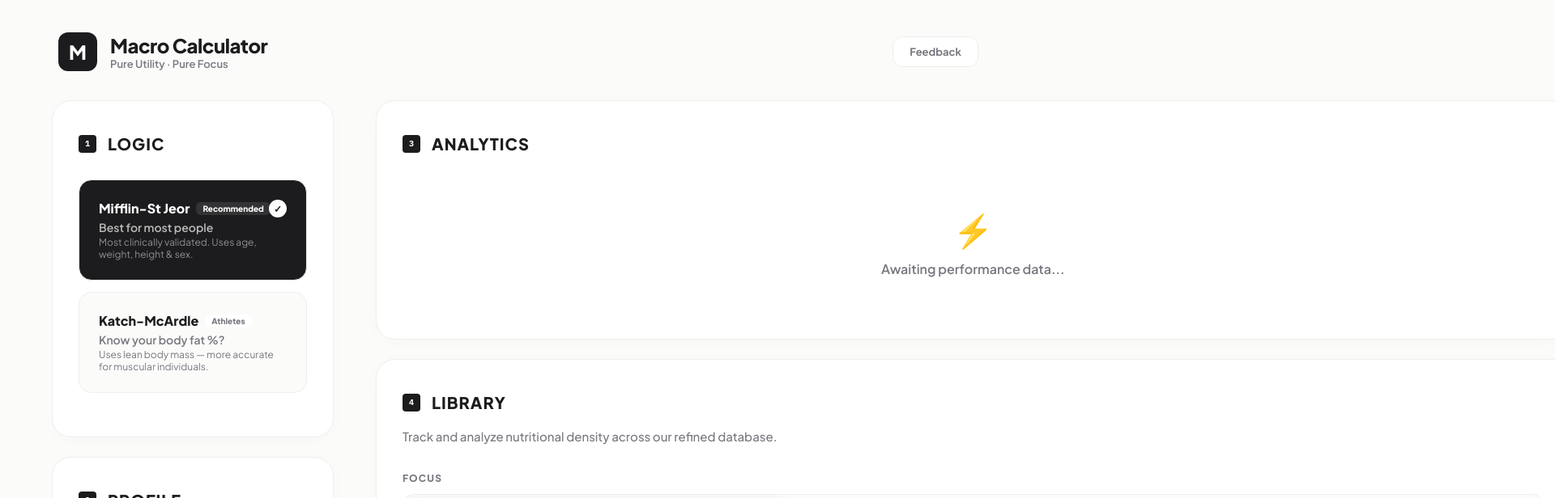
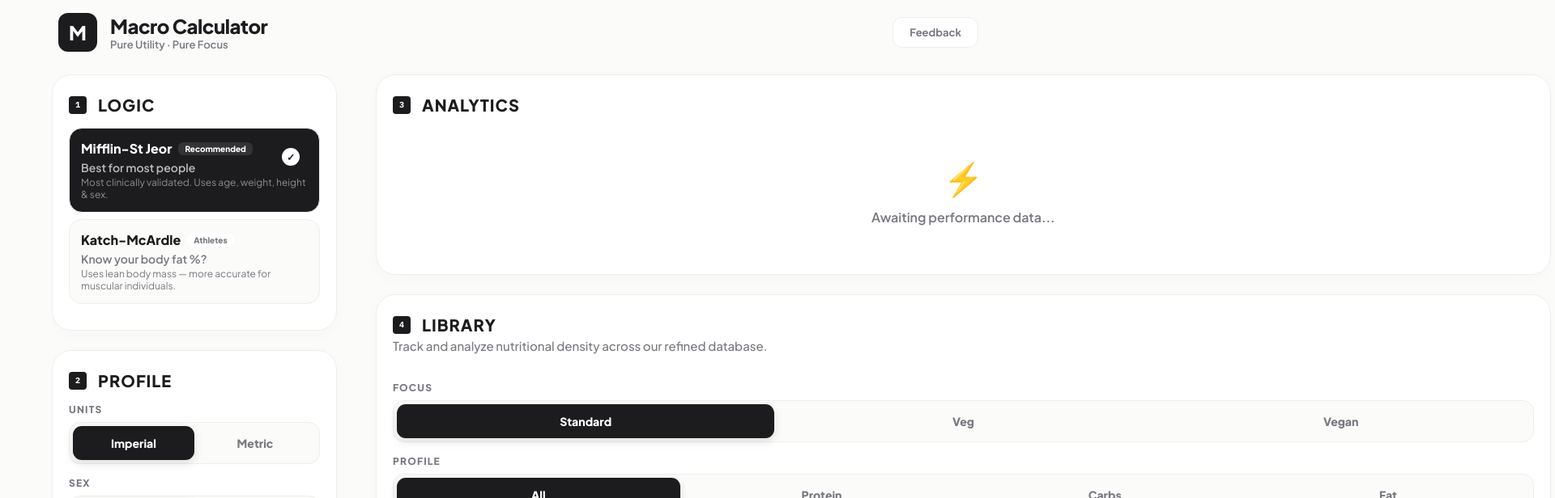
Before and after one commit to gavishah/macro-calculator, a React (Vite) app: page / in a window 1280 px wide. Shown: the top 616 px of the page at 81% size, 1920 px wide, since content can reach past the window. Built offline with nearby package versions, Linux system fonts and the light colour scheme.

Commit message:
fix feedback button position and reduce left panel spacing

```diff
--- a/src/App.jsx
+++ b/src/App.jsx
@@ -381,7 +381,7 @@ export default function App() {
   const cardStyle = {
     background: CARD,
     borderRadius: 24,
-    padding: "40px 32px",
+    padding: "24px 20px",
     marginBottom: 24,
     boxShadow: "var(--shadow)",
     border: "1px solid var(--border)",
@@ -416,7 +416,7 @@ export default function App() {
   return (
     <div style={{ minHeight: "100vh", background: BG, fontFamily: HEADER_FONT, color: TXT, WebkitFontSmoothing: "antialiased", MozOsxFontSmoothing: "grayscale" }}>
 
-      <header style={{ width: "100%", maxWidth: 1200, margin: "0 auto", padding: "40px 32px 16px", display: "flex", alignItems: "center", justifyContent: "space-between", gap: 16 }}>
+      <header style={{ width: "100%", maxWidth: 1200, margin: "0 auto", padding: "16px 32px 8px", display: "flex", alignItems: "center", justifyContent: "space-between", gap: 16 }}>
         <div style={{ display: "flex", alignItems: "center", gap: 16 }}>
           <div style={{ width: 48, height: 48, borderRadius: 12, background: ACC, display: "flex", alignItems: "center", justifyContent: "center", fontWeight: 900, fontSize: 24, color: WHITE }}>M</div>
           <div>
@@ -449,7 +449,7 @@ export default function App() {
           <div style={cardStyle}>
             <SH n="1" t="Logic" />
             {FORMULAS.map(f => (
-              <button key={f.id} onClick={() => setFormula(f.id)} style={{ display: "block", width: "100%", position: "relative", borderRadius: 16, padding: 24, textAlign: "left", cursor: "pointer", border: "1px solid var(--border)", fontFamily: "inherit", marginBottom: 14, background: formula === f.id ? ACC : "var(--input-bg)", color: formula === f.id ? WHITE : TXT, transition: "all 0.3s ease" }}>
+              <button key={f.id} onClick={() => setFormula(f.id)} style={{ display: "block", width: "100%", position: "relative", borderRadius: 16, padding: 14, textAlign: "left", cursor: "pointer", border: "1px solid var(--border)", fontFamily: "inherit", marginBottom: 8, background: formula === f.id ? ACC : "var(--input-bg)", color: formula === f.id ? WHITE : TXT, transition: "all 0.3s ease" }}>
                 <div style={{ display: "flex", alignItems: "center", gap: 8, marginBottom: 4 }}>
                   <span style={{ fontSize: 16, fontWeight: 800 }}>{f.name}</span>
                   <span style={{ fontSize: 10, fontWeight: 800, padding: "2px 8px", borderRadius: 6, background: formula === f.id ? "rgba(255,255,255,0.1)" : "var(--card-bg)", color: formula === f.id ? WHITE : MUTE }}>{f.badge}</span>
@@ -475,7 +475,7 @@ export default function App() {
             {needsBF && <R l="Body Fat %"><input type="number" value={bf} onChange={e => setBf(e.target.value)} placeholder="BF %" style={inputStyle} /></R>}
             <R l="Activity">
               {ACT.map(a => (
-                <button key={a.v} onClick={() => setActivity(a.v)} style={{ display: "flex", gap: 14, alignItems: "center", padding: "16px 20px", minHeight: 44, borderRadius: 14, border: "1px solid var(--border)", background: activity === a.v ? ACC : "var(--input-bg)", color: activity === a.v ? WHITE : TXT, cursor: "pointer", textAlign: "left", fontFamily: "inherit", width: "100%", marginBottom: 10, transition: "all 0.3s ease" }}>
+                <button key={a.v} onClick={() => setActivity(a.v)} style={{ display: "flex", gap: 14, alignItems: "center", padding: "10px 14px", minHeight: 44, borderRadius: 14, border: "1px solid var(--border)", background: activity === a.v ? ACC : "var(--input-bg)", color: activity === a.v ? WHITE : TXT, cursor: "pointer", textAlign: "left", fontFamily: "inherit", width: "100%", marginBottom: 6, transition: "all 0.3s ease" }}>
                   <div style={{ width: 10, height: 10, borderRadius: "50%", background: activity === a.v ? WHITE : "var(--border)", flexShrink: 0 }} />
                   <div><div style={{ fontSize: 15, fontWeight: 700 }}>{a.label}</div><div style={{ fontSize: 13, color: activity === a.v ? "rgba(255,255,255,0.6)" : MUTE }}>{a.desc}</div></div>
                 </button>
@@ -484,7 +484,7 @@ export default function App() {
             <R l="Objective">
               <div style={{ display: "flex", gap: 10 }}>
                 {GOALS.map(g => (
-                  <button key={g.id} onClick={() => setGoal(g.id)} style={{ flex: 1, display: "flex", flexDirection: "column", alignItems: "center", gap: 4, padding: "18px 8px", minHeight: 44, borderRadius: 14, border: "1px solid var(--border)", background: goal === g.id ? ACC : "var(--input-bg)", color: goal === g.id ? WHITE : TXT, cursor: "pointer", fontFamily: "inherit", transition: "all 0.3s ease" }}>
+                  <button key={g.id} onClick={() => setGoal(g.id)} style={{ flex: 1, display: "flex", flexDirection: "column", alignItems: "center", gap: 4, padding: "12px 8px", minHeight: 44, borderRadius: 14, border: "1px solid var(--border)", background: goal === g.id ? ACC : "var(--input-bg)", color: goal === g.id ? WHITE : TXT, cursor: "pointer", fontFamily: "inherit", transition: "all 0.3s ease" }}>
                     <span style={{ fontSize: 14, fontWeight: 800 }}>{g.label}</span>
                     <span style={{ fontSize: 11, color: goal === g.id ? "rgba(255,255,255,0.6)" : MUTE }}>{g.offset > 0 ? "+" : ""}{g.offset} cal</span>
                   </button>
@@ -493,7 +493,7 @@ export default function App() {
             </R>
             <R l="Strategy">
               {[{ k: "p", l: "Protein", v: prot, c: PROT_COLOR }, { k: "c", l: "Carbs", v: carb, c: CARB_COLOR }, { k: "f", l: "Fat", v: fatP, c: FAT_COLOR }].map(m => (
-                <div key={m.k} style={{ marginBottom: 18 }}>
+                <div key={m.k} style={{ marginBottom: 12 }}>
                   <div style={{ display: "flex", justifyContent: "space-between", fontSize: 14, fontWeight: 700, color: MUTE, marginBottom: 10 }}><span>{m.l}</span><span style={{ color: m.c, fontWeight: 800 }}>{m.v}%</span></div>
                   <input type="range" min={5} max={90} value={m.v} onChange={e => sl(m.k, parseInt(e.target.value))} style={{ width: "100%", accentColor: m.c, cursor: "pointer" }} />
                 </div>
@@ -754,14 +754,14 @@ export default function App() {
 /* ── helpers ── */
 function SH({ n, t }) {
   return (
-    <div style={{ display: "flex", alignItems: "center", gap: 14, marginBottom: 32 }}>
+    <div style={{ display: "flex", alignItems: "center", gap: 14, marginBottom: 16 }}>
       <span style={{ display:"flex", alignItems:"center", justifyContent:"center", width:22, height:22, borderRadius:4, background:ACC, color:WHITE, fontWeight: 900, fontSize: 10, fontFamily: NUM_FONT, flexShrink: 0 }}>{n}</span>
       <h2 style={{ margin: 0, fontSize: 20, fontWeight: 900, textTransform: "uppercase", letterSpacing: "1px", fontFamily: HEADER_FONT }}>{t}</h2>
     </div>
   );
 }
 function R({ l, children }) {
-  return <div style={{ marginBottom: 32 }}><span style={{ display: "block", fontSize: 12, fontWeight: 800, color: MUTE, letterSpacing: "1.2px", textTransform: "uppercase", marginBottom: 12 }}>{l}</span>{children}</div>;
+  return <div style={{ marginBottom: 16 }}><span style={{ display: "block", fontSize: 12, fontWeight: 800, color: MUTE, letterSpacing: "1.2px", textTransform: "uppercase", marginBottom: 8 }}>{l}</span>{children}</div>;
 }
 function Tog({ opts, v, s }) {
   return (
--- a/src/index.css
+++ b/src/index.css
@@ -188,11 +188,12 @@ input[type="range"]::-webkit-slider-thumb {
   }
   .app-left {
     position: sticky;
-    top: 24px;
+    top: 16px;
     align-self: start;
-    max-height: calc(100vh - 48px);
+    max-height: calc(100vh - 32px);
     overflow-y: auto;
-    padding-right: 12px;
+    padding-right: 8px;
+    scrollbar-width: thin;
   }
   .app-left::-webkit-scrollbar { width: 3px; }
   .app-left::-webkit-scrollbar-track { background: transparent; }
```
